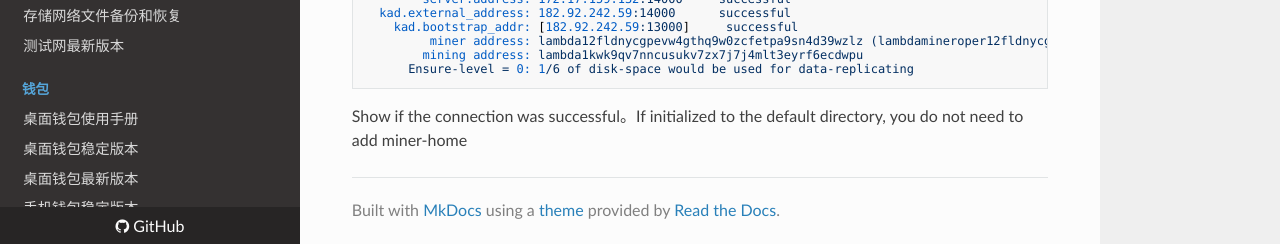
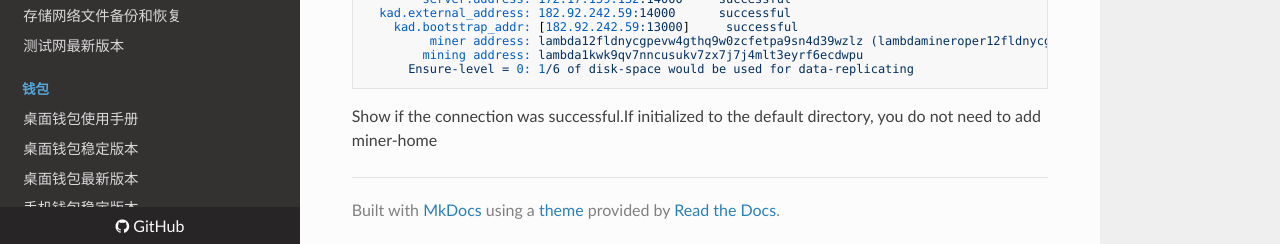
Before and after one commit to fireagainsmile/launch, an MkDocs documentation site: the page built from docs/minernode/info/test.md, in a window 1280 px wide and 942 px high. Shown: the part 695-939 px from the top of the window. Built offline with MkDocs 1.6.1, drawn with Linux system fonts in a browser that asks for light colours; nearby versions of some CDN libraries.

````diff
--- a/docs/minernode/info/test.md
+++ b/docs/minernode/info/test.md
@@ -29,4 +29,4 @@ server.private_address: 172.17.159.132:14001 	 successful
         mining address: lambda1kwk9qv7nncusukv7zx7j7j4mlt3eyrf6ecdwpu
       Ensure-level = 0: 1/6 of disk-space would be used for data-replicating
 ```
-Show if the connection was successful。If initialized to the default directory, you do not need to add miner-home
+Show if the connection was successful.If initialized to the default directory, you do not need to add miner-home
````
